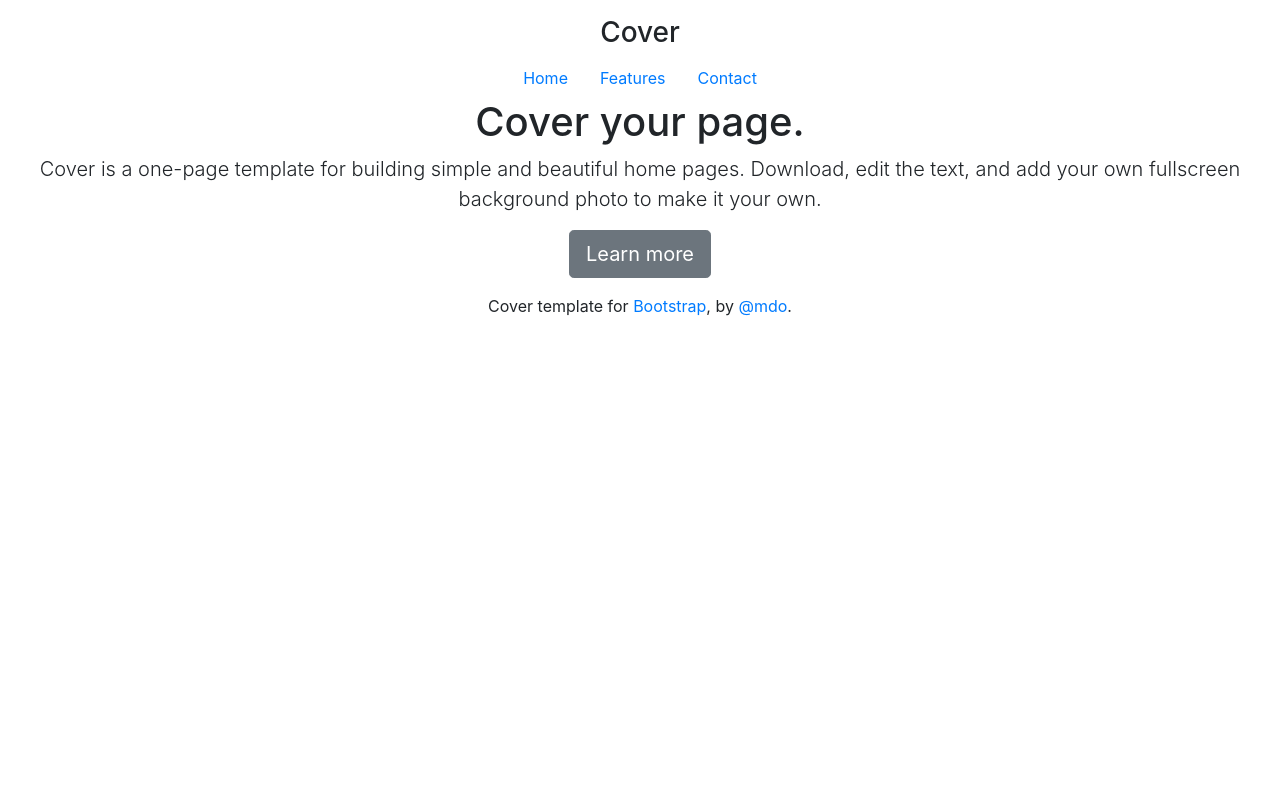
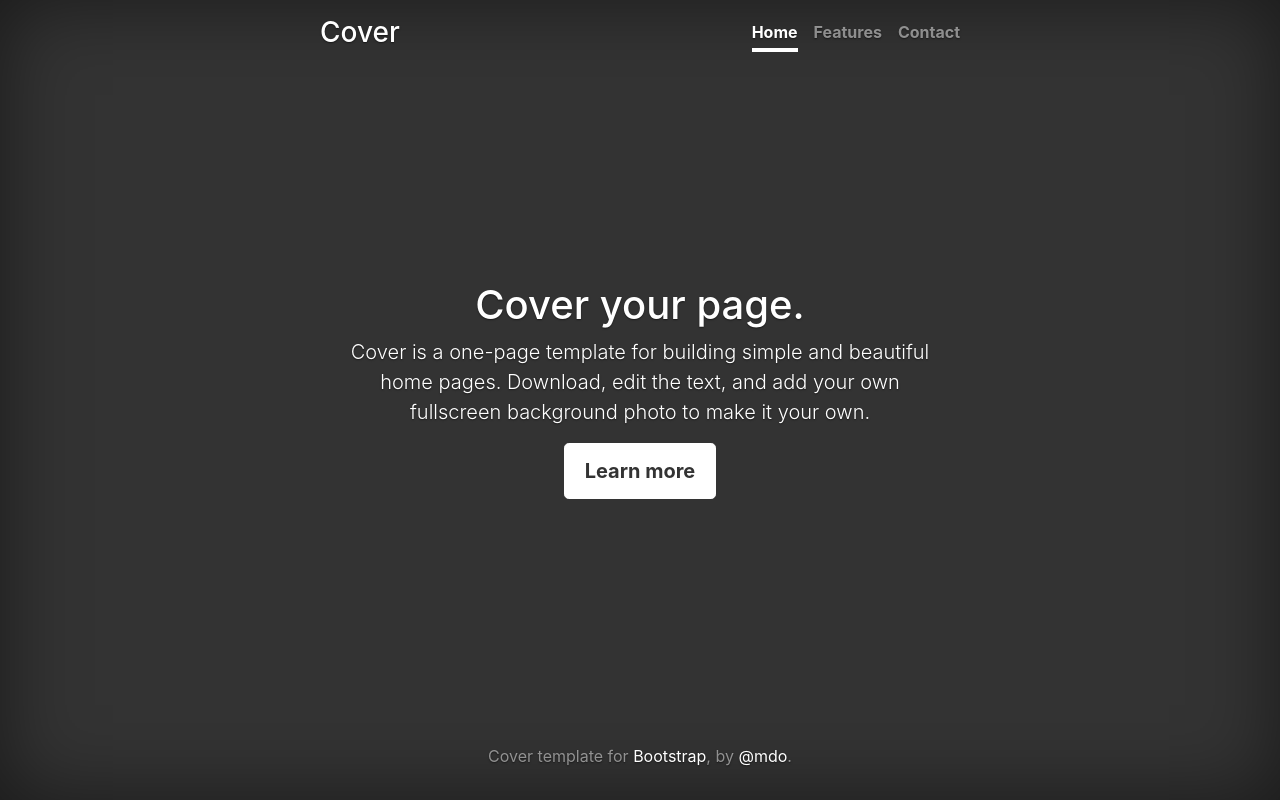
Before and after one commit to MartinAndreea/AlohaPD-Website, a plain HTML site: page index.html in a window 1280 px wide. Drawn offline with nearby package versions, Linux system fonts and the light colour scheme.

Commit message:
Updated file references
Updated bootstrap.min.css and cover.css reference locations.

```diff
--- a/index.html
+++ b/index.html
@@ -12,10 +12,10 @@
     <link rel="canonical" href="https://getbootstrap.com/docs/4.0/examples/cover/">
 
     <!-- Bootstrap core CSS -->
-    <link href="./Cover Template for Bootstrap_files/bootstrap.min.css" rel="stylesheet">
+    <link href="bootstrap.min.css" rel="stylesheet">
 
     <!-- Custom styles for this template -->
-    <link href="./Cover Template for Bootstrap_files/cover.css" rel="stylesheet">
+    <link href="cover.css" rel="stylesheet">
   </head>
 
   <body class="text-center">
```
